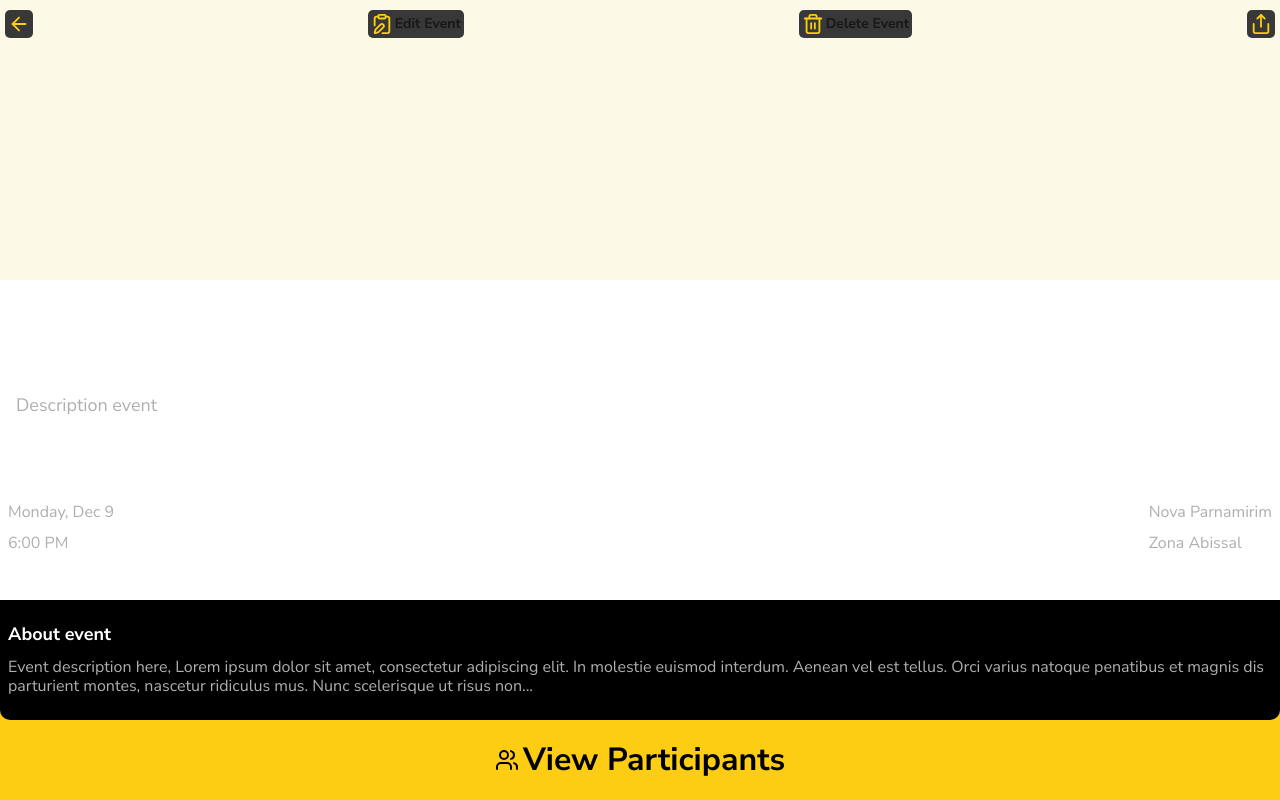
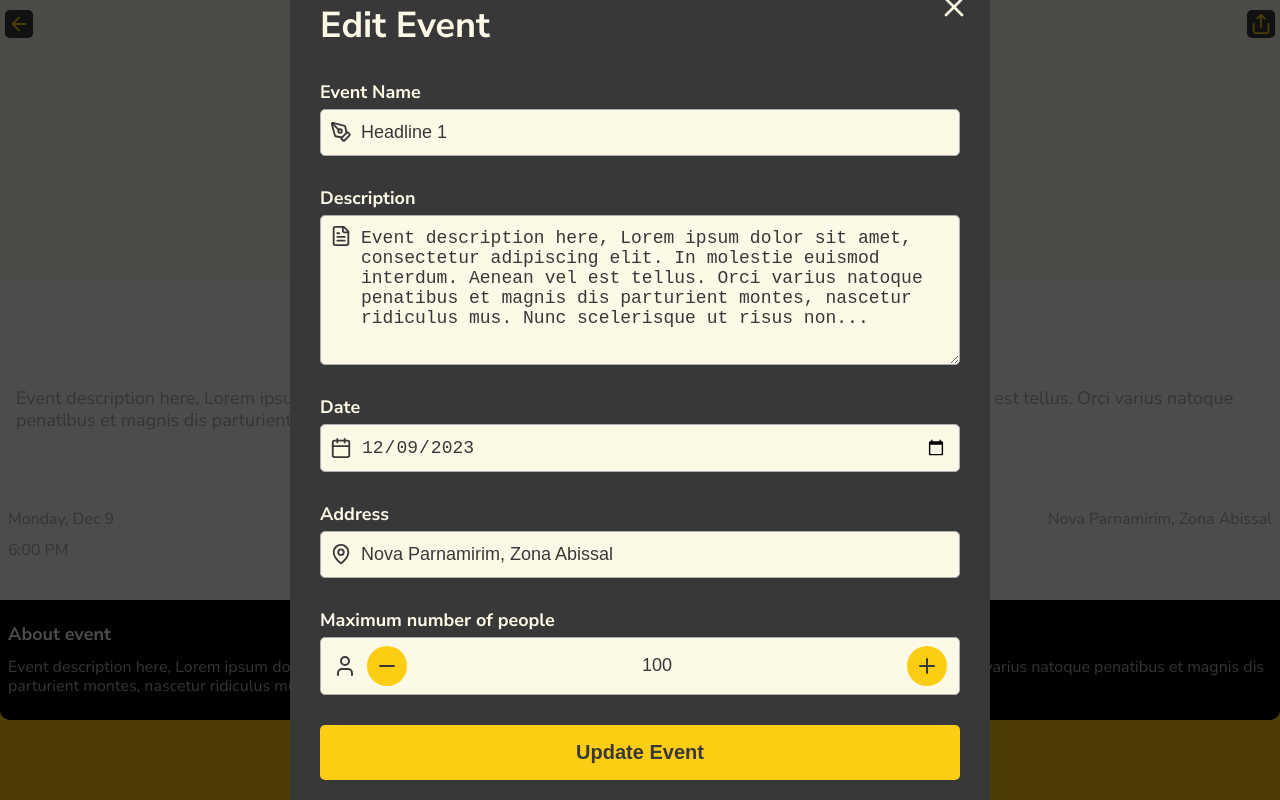
Before and after one commit to Gcld/gatherize, a Next.js app: page /event/1/admin in a window 1280 px wide. Both pictures are taken after a click on the element "Edit Event". Built offline with nearby package versions, Linux system fonts and the light colour scheme.

Commit message:
feat: modal de Edição de Evento finalizado

```diff
--- a/src/app/event/[id]/admin/page.tsx
+++ b/src/app/event/[id]/admin/page.tsx
@@ -1,21 +1,33 @@
 'use client';
 
-import React from 'react';
+import React, { useState } from 'react';
 import { LuArrowLeft, LuClipboardPen, LuShare, LuTrash2, LuUsers} from "react-icons/lu";
 import Link from 'next/link';
 import { EventButton, EventDescriptionAndButtonDiv, SubscribeButton } from './styled';
 import { Container, EventButtonsDiv, EventDateAndLocationDiv, EventDescriptionDiv, EventPicture, TextBlock, TitleAndDescriptionDiv } from '../styled';
-
+import EditEventModal from '@/components/EditEventModal';
 
 export default function EventDetailAdmin(){
+    const [isEditModalOpen, setIsEditModalOpen] = useState(false);
+    // eslint-disable-next-line @typescript-eslint/no-unused-vars
+    const [eventData, setEventData] = useState({
+        name: "Headline 1",
+        description: "Event description here, Lorem ipsum dolor sit amet, consectetur adipiscing elit. In molestie euismod interdum. Aenean vel est tellus. Orci varius natoque penatibus et magnis dis parturient montes, nascetur ridiculus mus. Nunc scelerisque ut risus non...",
+        date: "2023-12-09",
+        address: "Nova Parnamirim, Zona Abissal",
+        maxPeople: 100
+    });
 
+    const handleEditClick = () => {
+        setIsEditModalOpen(true);
+    };
 
     return (
         <Container>
             <EventPicture>
                 <EventButtonsDiv>
                     <Link href="/" passHref><EventButton><LuArrowLeft className="icon"/></EventButton></Link>
-                    <EventButton>
+                    <EventButton onClick={handleEditClick}>
                         <LuClipboardPen className="icon"/>
                         <h3>Edit Event</h3>
                     </EventButton>
@@ -27,8 +39,8 @@ export default function EventDetailAdmin(){
                 </EventButtonsDiv>
             </EventPicture>
             <TitleAndDescriptionDiv>
-                <h1>Headline 1</h1>
-                <h4>Description event</h4>
+                <h1>{eventData.name}</h1>
+                <h4>{eventData.description}</h4>
             </TitleAndDescriptionDiv>
             <EventDateAndLocationDiv>
                 <TextBlock>
@@ -38,15 +50,14 @@ export default function EventDetailAdmin(){
                 </TextBlock>
                 <TextBlock>
                     <h5>Location:</h5>
-                    <h6>Nova Parnamirim</h6>
-                    <h6>Zona Abissal</h6>
+                    <h6>{eventData.address}</h6>
                 </TextBlock>
             </EventDateAndLocationDiv>
             <EventDescriptionAndButtonDiv>
                 <EventDescriptionDiv>
                     <TextBlock>
                         <h4>About event</h4>
-                        <h6>Event description here, Lorem ipsum dolor sit amet, consectetur adipiscing elit. In molestie euismod interdum. Aenean vel est tellus. Orci varius natoque penatibus et magnis dis parturient montes, nascetur ridiculus mus. Nunc scelerisque ut risus non... </h6>
+                        <h6>{eventData.description}</h6>
                     </TextBlock>
                 </EventDescriptionDiv>
                 <SubscribeButton>
@@ -54,6 +65,11 @@ export default function EventDetailAdmin(){
                     <h1>View Participants</h1>
                 </SubscribeButton>
             </EventDescriptionAndButtonDiv>
+            <EditEventModal
+                isOpen={isEditModalOpen}
+                onClose={() => setIsEditModalOpen(false)}
+                eventData={eventData}
+            />
         </Container>
     )
 }
--- /dev/null
+++ b/src/components/EditEventModal/index.tsx
@@ -0,0 +1,141 @@
+import React, { useState, useEffect } from 'react';
+import { LuX, LuPlus, LuMinus, LuUser, LuCalendar, LuMapPin, LuPenTool, LuFileText } from "react-icons/lu";
+import {
+    ModalOverlay,
+    ModalContent,
+    CloseButton,
+    InputGroup,
+    Input,
+    TextArea,
+    NumberInputWrapper,
+    SubmitButton,
+    Label,
+    IconWrapper,
+    TextAreaWrapper
+} from '../CreateEventModal/styled';
+
+interface EditEventModalProps {
+    isOpen: boolean;
+    onClose: () => void;
+    eventData: {
+        name: string;
+        description: string;
+        date: string;
+        address: string;
+        maxPeople: number;
+    };
+}
+
+const EditEventModal: React.FC<EditEventModalProps> = ({ isOpen, onClose, eventData }) => {
+    const [name, setName] = useState(eventData.name);
+    const [description, setDescription] = useState(eventData.description);
+    const [date, setDate] = useState(eventData.date);
+    const [address, setAddress] = useState(eventData.address);
+    const [maxPeople, setMaxPeople] = useState(eventData.maxPeople);
+
+    useEffect(() => {
+        setName(eventData.name);
+        setDescription(eventData.description);
+        setDate(eventData.date);
+        setAddress(eventData.address);
+        setMaxPeople(eventData.maxPeople);
+    }, [eventData]);
+
+    if (!isOpen) return null;
+
+    const handleSubmit = (e: React.FormEvent) => {
+        e.preventDefault();
+        console.log('Updated event data:', { name, description, date, address, maxPeople });
+        onClose();
+    };
+
+    const handleIncrement = () => setMaxPeople(prev => prev + 1);
+    const handleDecrement = () => setMaxPeople(prev => Math.max(1, prev - 1));
+
+    return (
+        <ModalOverlay onClick={onClose}>
+            <ModalContent onClick={e => e.stopPropagation()}>
+                <CloseButton onClick={onClose}>
+                    <LuX className="closeIcon" />
+                </CloseButton>
+                <h2>Edit Event</h2>
+                <form onSubmit={handleSubmit}>
+                    <InputGroup>
+                        <Label htmlFor="name">Event Name</Label>
+                        <IconWrapper>
+                            <LuPenTool className="inputIcon" />
+                            <Input
+                                id="name"
+                                type="text"
+                                value={name}
+                                onChange={e => setName(e.target.value)}
+                                required
+                            />
+                        </IconWrapper>
+                    </InputGroup>
+                    <InputGroup>
+                        <Label htmlFor="description">Description</Label>
+                        <TextAreaWrapper>
+                            <LuFileText className="inputIcon" />
+                            <TextArea
+                                id="description"
+                                value={description}
+                                onChange={e => setDescription(e.target.value)}
+                                required
+                            />
+                        </TextAreaWrapper>
+                    </InputGroup>
+                    <InputGroup>
+                        <Label htmlFor="date">Date</Label>
+                        <IconWrapper>
+                            <LuCalendar className="inputIcon" />
+                            <Input
+                                id="date"
+                                type="date"
+                                value={date}
+                                onChange={e => setDate(e.target.value)}
+                                required
+                            />
+                        </IconWrapper>
+                    </InputGroup>
+                    <InputGroup>
+                        <Label htmlFor="address">Address</Label>
+                        <IconWrapper>
+                            <LuMapPin className="inputIcon" />
+                            <Input
+                                id="address"
+                                type="text"
+                                value={address}
+                                onChange={e => setAddress(e.target.value)}
+                                required
+                            />
+                        </IconWrapper>
+                    </InputGroup>
+                    <InputGroup>
+                        <Label htmlFor="maxPeople">Maximum number of people</Label>
+                        <NumberInputWrapper>
+                            <LuUser className="inputIcon" />
+                            <button type="button" onClick={handleDecrement}>
+                                <LuMinus className="buttonIcon" />
+                            </button>
+                            <Input
+                                id="maxPeople"
+                                type="number"
+                                value={maxPeople}
+                                onChange={e => setMaxPeople(Math.max(1, parseInt(e.target.value) || 1))}
+                                min="1"
+                                required
+                            />
+                            <button type="button" onClick={handleIncrement}>
+                                <LuPlus className="buttonIcon" />
+                            </button>
+                        </NumberInputWrapper>
+                    </InputGroup>
+                    <SubmitButton type="submit">Update Event</SubmitButton>
+                </form>
+            </ModalContent>
+        </ModalOverlay>
+    );
+};
+
+export default EditEventModal;
```
